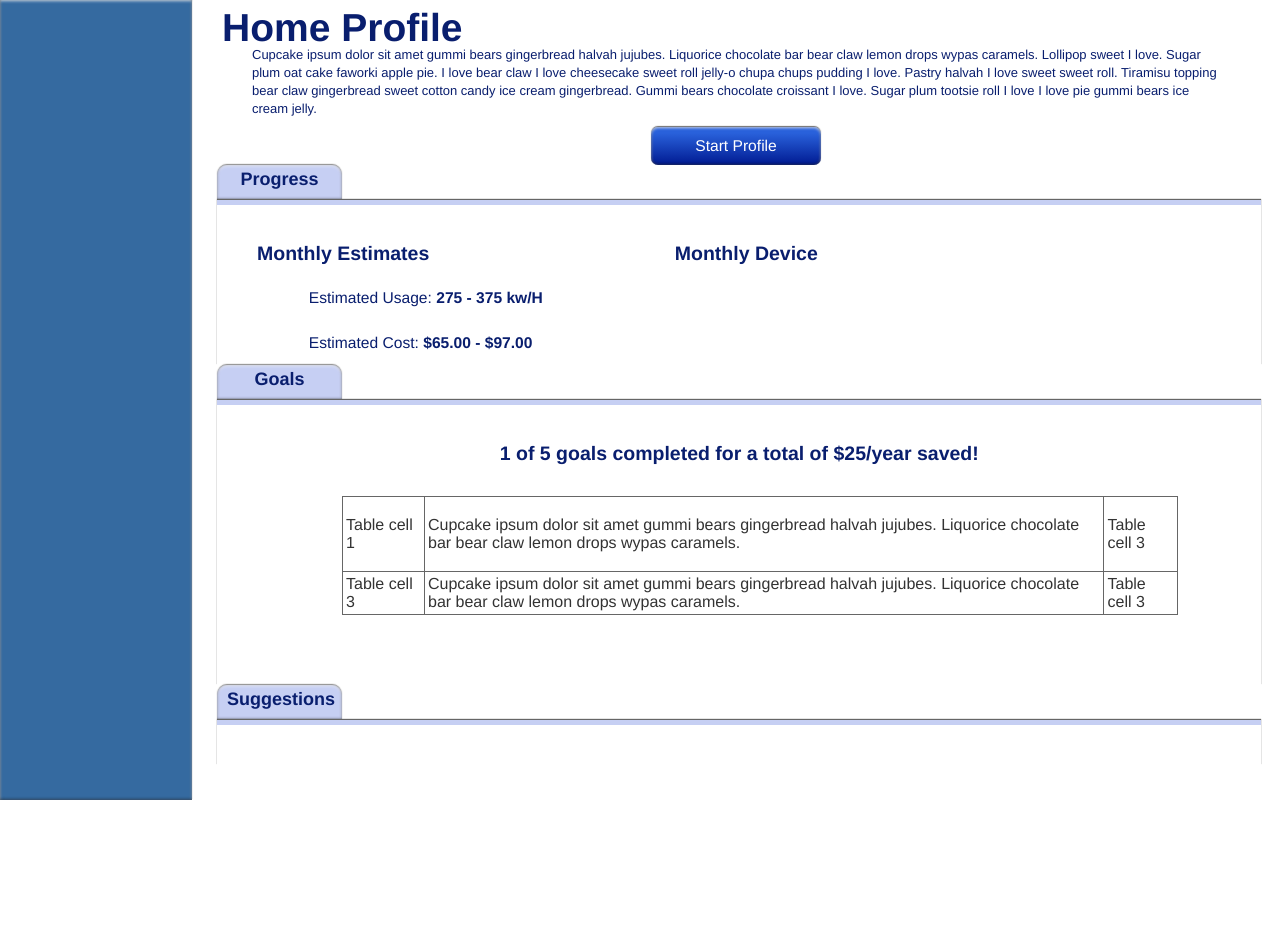
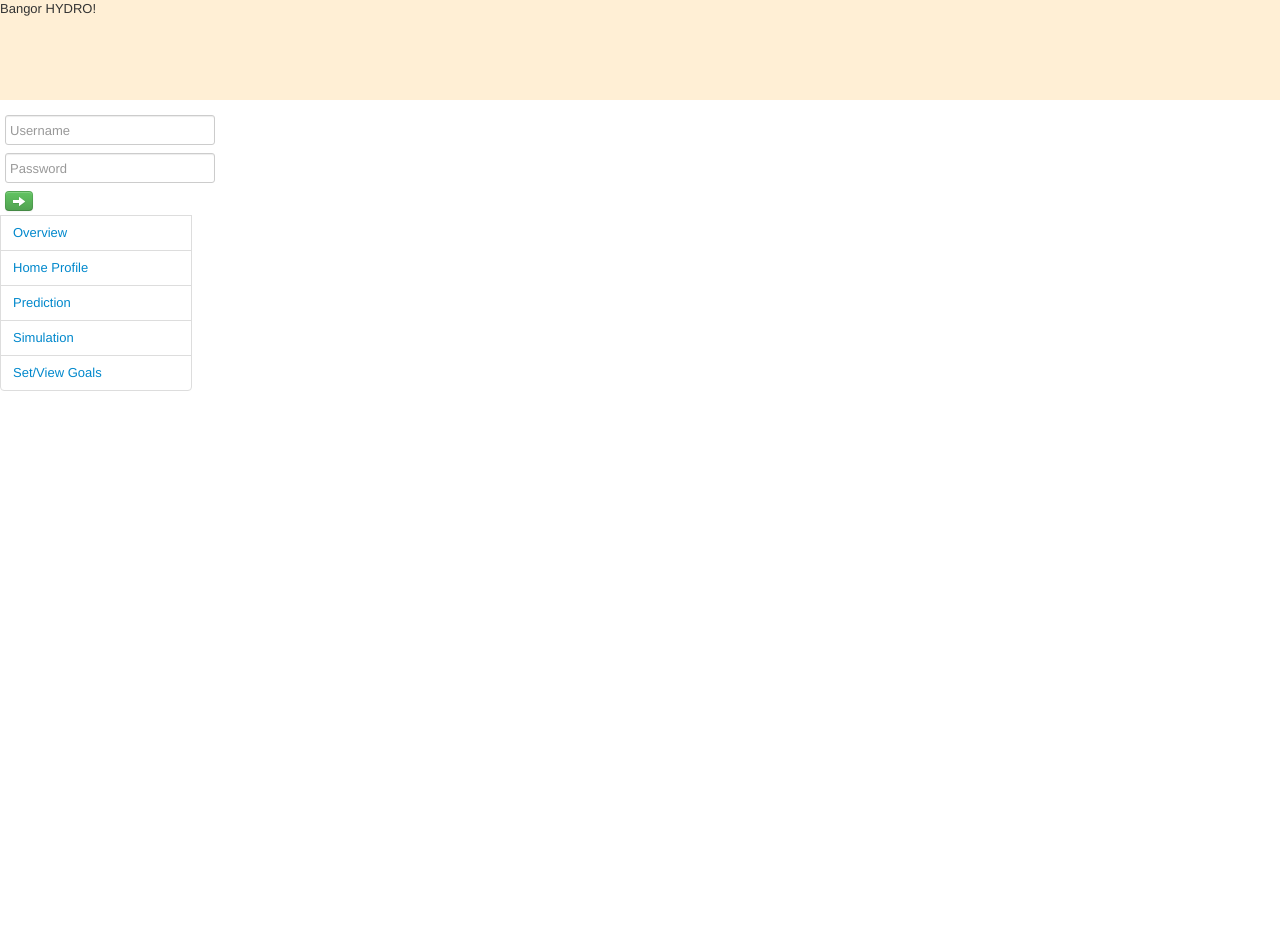
Before and after one commit to UMaine-ASAP/SmartMeter, a PHP site: template modules/profile/templates/profile_layout.html.twig in a window 1280 px wide. Before the commit the page ends 800 px from the top, so only its background shows below. Run offline with PHP 8.4, Linux system fonts and the light colour scheme; the template is opened without the code that fills it, so the values that code supplies are empty; some libraries are stand-ins or nearby versions.

Commit message:
Fixing templates

```diff
--- a/modules/profile/lib/smartmeter.css
+++ b/modules/profile/lib/smartmeter.css
@@ -3,180 +3,100 @@ html, body {
 	padding: 0;
 }
 
-#deviceContainer {
+#titleBar{
+	width: 100%;
+	height: 100px;
+	background-color: papayawhip;
+}
+
+#navContainer #login_zone {
+	padding-left: 5px;
+}
+
+#navContainer #login_zone #btn_login
+{
+	margin-bottom: 5px;
+}
+
+#navContainer {
 	top:0;
 	left:0;
 	height:100%;
 	width:15%;
 	float:left;
 	display:inline;
-	text-align: center;
+	text-align: left;
 
-background: rgb(53,106,160); /* Old browsers */
-background: -moz-linear-gradient(top, rgba(53,106,160,1) 0%, rgba(53,106,160,1) 100%); /* FF3.6+ */
-background: -webkit-gradient(linear, left top, left bottom, color-stop(0%,rgba(53,106,160,1)), color-stop(100%,rgba(53,106,160,1))); /* Chrome,Safari4+ */
-background: -webkit-linear-gradient(top, rgba(53,106,160,1) 0%,rgba(53,106,160,1) 100%); /* Chrome10+,Safari5.1+ */
-background: -o-linear-gradient(top, rgba(53,106,160,1) 0%,rgba(53,106,160,1) 100%); /* Opera 11.10+ */
-background: -ms-linear-gradient(top, rgba(53,106,160,1) 0%,rgba(53,106,160,1) 100%); /* IE10+ */
-background: linear-gradient(to bottom, rgba(53,106,160,1) 0%,rgba(53,106,160,1) 100%); /* W3C */
-filter: progid:DXImageTransform.Microsoft.gradient( startColorstr='#356aa0', endColorstr='#356aa0',GradientType=0 ); /* IE6-9 */
+	padding-top: 15px;
 
-box-shadow:
-  0 1px 2px #fff, /*bottom external highlight*/
-  0 -1px 1px #666, /*top external shadow*/
-  inset 0 -1px 3px rgba(0,0,0,0.5), /*bottom internal shadow*/
-  inset 0 1px 3px rgba(255,255,255,0.8); /*top internal highlight*/
 }
 
-#deviceContainer h2 {
-	color:white;
-	padding: 0 auto;
-	margin-top: 10px;
+.nav li a input
+{
+	height: 30px;
+	margin-bottom: 8px;
 }
 
 #mainContainer {
-	top:0;
-	left:0;
 	height:100%;
 	width:85%;
 	float:left;
 	display:inline;
+	padding-top: 30px;
+}
+#mainContainer .row-fluid
+{
+	margin: 0 auto;
+	width: 90%;
+	max-width: 1200px;
+	padding-bottom: 20px;
 }
 
-h1 {
-	padding-left:30px;
-	color:#091e6e;
-	font-family: Helvetica, sans-serif;
-	font-size: 3em;
-	margin-top:10px;
+.home_content_div {
+	height: 300px;
+	border: 1px solid black;
+	position: relative;
+
 }
 
-h2 {
-	color:#091e6e;
-	font-family: Helvetica, sans-serif;
-	font-size: 2em;
-	padding: 0;
-	margin: 0;
-	margin-top: 30px;
-	margin-left: 0px;
-	font-size: 1.5em;
+#weekly_usage, #weekly_cost, #other
+{
+	padding-top: 50px;
 }
 
-h3 {
-	color:#091e6e;
-	font-family: Helvetica, sans-serif;
-	font-size: 1.2em;
-	font-weight: normal;
-	margin:.5em;
-	margin-left: 3em;
-	padding:5px;
+#weekly_usage span, #weekly_cost span {
+font-family: 'Open Sans',sans-serif;
+font-size: 72px;
+font-weight: 700;
+display: block;
+color: #878787;
+padding-top: 25px;
+padding-bottom: 35px;
+text-align: center;
 }
 
-p {
-	color:#091e6e;
-	padding-left:60px;
-	padding-right: 60px;
-	font-family: Helvetica, Geneva, sans-serif;
-	font-size: 1em;
+#weekly_usage p, #weekly_cost p {
+font-family: 'Open Sans',sans-serif;
+font-size: 24px;
+display: block;
+line-height: 24px;
+color: #000;
+text-align: center;
 }
 
-#newProfile {
-	background-color: #091e6e;
-	width:150px;
-	margin: 0 auto;
-	font-size: 1.2em;
-	color:white;
-	font-family: Helvetica, sans-serif;
-	text-align: center;
-	padding:10px;
-	border-radius: 7px;
-
-background: rgb(41,97,219); /* Old browsers */
-background: -moz-linear-gradient(top, rgba(41,97,219,1) 16%, rgba(0,26,145,1) 100%); /* FF3.6+ */
-background: -webkit-gradient(linear, left top, left bottom, color-stop(16%,rgba(41,97,219,1)), color-stop(100%,rgba(0,26,145,1))); /* Chrome,Safari4+ */
-background: -webkit-linear-gradient(top, rgba(41,97,219,1) 16%,rgba(0,26,145,1) 100%); /* Chrome10+,Safari5.1+ */
-background: -o-linear-gradient(top, rgba(41,97,219,1) 16%,rgba(0,26,145,1) 100%); /* Opera 11.10+ */
-background: -ms-linear-gradient(top, rgba(41,97,219,1) 16%,rgba(0,26,145,1) 100%); /* IE10+ */
-background: linear-gradient(to bottom, rgba(41,97,219,1) 16%,rgba(0,26,145,1) 100%); /* W3C */
-filter: progid:DXImageTransform.Microsoft.gradient( startColorstr='#2961db', endColorstr='#001a91',GradientType=0 ); /* IE6-9 */
-box-shadow:
-  0 1px 2px #fff, /*bottom external highlight*/
-  0 -1px 1px #666, /*top external shadow*/
-  inset 0 -1px 3px rgba(0,0,0,0.5), /*bottom internal shadow*/
-  inset 0 1px 3px rgba(255,255,255,0.8); /*top internal highlight*/
-
-  cursor: pointer;
+.weekly_actions
+{
+	font-weight: 600;
+	font-size: 22px;
 }
 
-#newProfile:hover{
-	background-color: #091e6e;
-	width:150px;
-	margin: 0 auto;
-	font-size: 1.2em;
-	color: white;
-	font-family: Helvetica, sans-serif;
-	text-align: center;
-	padding:10px;
-	border-radius: 7px;
-	background: rgb(24,63,146); /* Old browsers */
-background: -moz-linear-gradient(top, rgba(24,63,146,1) 16%, rgba(0,17,94,1) 100%); /* FF3.6+ */
-background: -webkit-gradient(linear, left top, left bottom, color-stop(16%,rgba(24,63,146,1)), color-stop(100%,rgba(0,17,94,1))); /* Chrome,Safari4+ */
-background: -webkit-linear-gradient(top, rgba(24,63,146,1) 16%,rgba(0,17,94,1) 100%); /* Chrome10+,Safari5.1+ */
-background: -o-linear-gradient(top, rgba(24,63,146,1) 16%,rgba(0,17,94,1) 100%); /* Opera 11.10+ */
-background: -ms-linear-gradient(top, rgba(24,63,146,1) 16%,rgba(0,17,94,1) 100%); /* IE10+ */
-background: linear-gradient(to bottom, rgba(24,63,146,1) 16%,rgba(0,17,94,1) 100%); /* W3C */
-filter: progid:DXImageTransform.Microsoft.gradient( startColorstr='#183f92', endColorstr='#00115e',GradientType=0 ); /* IE6-9 */Colorstr='#1e5799', endColorstr='#7db9e8',GradientType=0 ); /* IE6-9 */
-
-box-shadow:
-  0 1px 2px #fff, /*bottom external highlight*/
-  0 -1px 1px #666, /*top external shadow*/
-  inset 0 -1px 3px rgba(0,0,0,0.5), /*bottom internal shadow*/
-  inset 0 1px 3px rgba(255,255,255,0.8); /*top internal highlight*/
+#add_goal
+{
+	position: absolute;
+	bottom: 5px;
+	right: 10px;
 }
 
-#tab {
-	height:35px;
-	width:125px;
-	margin:0;
-	margin-left: 25px;
-	background-color:rgba(66,97,215,.3);
-	border-radius: 10px 10px 0 0;
-	text-align: center;
-
-	box-shadow:
-  0 0px 2px #fff, /*bottom external highlight*/
-  0 -1px 1px #666, /*top external shadow*/
-  inset 0 -1px 3px rgba(0,0,0,0.5), /*bottom internal shadow*/
-  inset 0 1px 3px rgba(255,255,255,0.8); /*top internal highlight*/
-}
-
-#tab h4 {
-	color:#091e6e;
-	padding:0;
-	margin:10px;
-	margin-top: 5px;
-	font-size: 18px;
-	font-family: Helvetica, sans-serif;
-	display:inline-block;
-}
-
-#progress {
-	height:20%;
-	width:96% ;
-	margin:0;
-	margin-left: 25px;
-	border-width:0px;
-	border-top-width:5px;
-	border-color:rgba(66,97,215,.3);
-	border-style:solid;
-	overflow: hidden;
-
-	box-shadow:
-  0 0px 0px #fff, /*bottom external highlight*/
-  0 -1px 1px #666, /*top external shadow*/
-  inset 0 0px 0px rgba(0,0,0,0.5), /*bottom internal shadow*/
-  inset 0 1px 3px rgba(255,255,255,0.8); /*top internal highlight*/
-}
 
 #monthlyEstimate {
 	margin:0;
@@ -253,3 +173,19 @@ box-shadow:
   inset 0 0px 0px rgba(0,0,0,0.5), /*bottom internal shadow*/
   inset 0 1px 3px rgba(255,255,255,0.8); /*top internal highlight*/
 }
+
+.goal_action {
+	margin: 2px;
+}
+
+.goals_container {
+	width: 70%;
+	float: left;
+}
+
+.progress_container
+{
+	width: 30%;
+	float: left;
+
+}
--- a/modules/profile/templates/profile_layout.html.twig
+++ b/modules/profile/templates/profile_layout.html.twig
@@ -14,68 +14,31 @@
 </head>
 	<body>
 
-<div id="deviceContainer">
+<div id="titleBar">
+Bangor HYDRO!
+</div>
+
+<div id="navContainer">
+	<ul class="nav nav-tabs nav-stacked">
+		<li style="position: relative;">
+			<div id="login_zone">
+			<a><input type="text" placeholder="Username" ></input>
+			<input type="password" placeholder="Password"></input></a>
+			<btn class="btn btn-success btn-mini" id="btn_login" style=""><i class="icon-arrow-right icon-white"></i></btn>
+			</div>
+		</li>
+		<li><a href="#">Overview</a></li>
+		<li><a href="#">Home Profile</a></li>
+		<li><a href="#">Prediction</a></li>
+		<li><a href="#">Simulation</a></li>
+		<li><a href="#">Set/View Goals</a></li>
+	</ul>
 </div>
 
 <div id="mainContainer">
-<h1> Home Profile </h1>
 
-<p>
-Cupcake ipsum dolor sit amet gummi bears gingerbread halvah jujubes. Liquorice chocolate bar bear claw lemon drops wypas caramels. Lollipop sweet I love. Sugar plum oat cake faworki apple pie. I love bear claw I love cheesecake sweet roll jelly-o chupa chups pudding I love. Pastry halvah I love sweet sweet roll. Tiramisu topping bear claw gingerbread sweet cotton candy ice cream gingerbread. Gummi bears chocolate croissant I love. Sugar plum tootsie roll I love I love pie gummi bears ice cream jelly.
-</p>
-
-<div id="newProfile">
-	Start Profile
-</div>
-
-<div id="tab">
-	<h4>Progress</h4>
-</div>
-
-<div id="progress">
-
-	<div id="monthlyEstimate">
-		<h2>Monthly Estimates</h2>
-		<h3>Estimated Usage: <b>275 - 375 kw/H</b></h3>
-		<h3>Estimated Cost: <b>$65.00 - $97.00</b> </h3>
-		<h3>Energy Efficiency: <b>65%</b></h3>
-		What is this?
-	</div>
-
-	<div id = "monthlyDevice">
-		<h2>Monthly Device</h2>
-	</div>
-</div>
-
-<div id="tab">
-	<h4>Goals</h4>
-</div>
-
-<div id="goals">
-	<h2 style="text-align:center;"> 1 of 5 goals completed for a total of $25/year saved!</h2>
-
-<table border="1" style="background-color:white;border:0;width:80%;border-collapse:collapse;border-color:#666; margin-left:125px; margin-top:25px;">
-	<tr>
-	<td style="padding:3px; width: 75px; height: 75px;">Table cell 1</td>
-	<td style="padding:3px;">Cupcake ipsum dolor sit amet gummi bears gingerbread halvah jujubes. Liquorice chocolate bar bear claw lemon drops wypas caramels.</td>
-	<td style="padding:3px;">Table cell 3</td>
-	</tr>
-	<tr>
-	<td style="padding:3px;">Table cell 3</td>
-	<td style="padding:3px;">Cupcake ipsum dolor sit amet gummi bears gingerbread halvah jujubes. Liquorice chocolate bar bear claw lemon drops wypas caramels.</td>
-	<td style="padding:3px;">Table cell 3</td>
-	</tr>
-</table>
-
-</div>
-
-<div id="tab">
-	<h4>Suggestions</h4>
-</div>
-
-<div id="suggestions">
-
-</div>
+{% block content %}
+{% endblock %}
 
 </div>
 
```
Also changed, not shown: modules/profile/index.php (+7 -1 lines), modules/profile/templates/index.html.twig (+161 -21 lines). Lines whose indentation alone changed are shown as unchanged.
